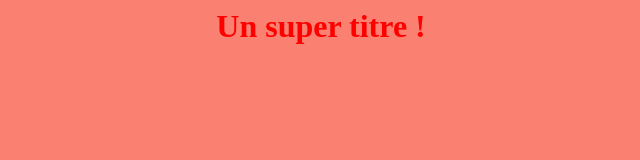
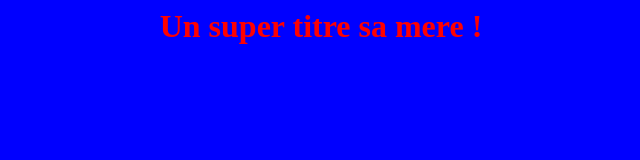
Before and after one commit to lebolloch-dev/OpenClassRoomsProject, a plain HTML site: page index.html in a window 1280 px wide. Shown: the whole page, without its empty margins (319-959 px from the left). Drawn offline with Linux system fonts and the light colour scheme.

Commit message:
changement titre plus couleur du background

```diff
--- a/index.html
+++ b/index.html
@@ -8,6 +8,6 @@
     <title>GitTest</title>
   </head>
   <body>
-    <h1>Un super titre !</h1>
+    <h1>Un super titre sa mere !</h1>
   </body>
 </html>
--- a/styles.css
+++ b/styles.css
@@ -4,5 +4,5 @@ h1 {
   margin: auto;
 }
 body {
-  background-color: salmon;
+  background-color: blue;
 }
```
